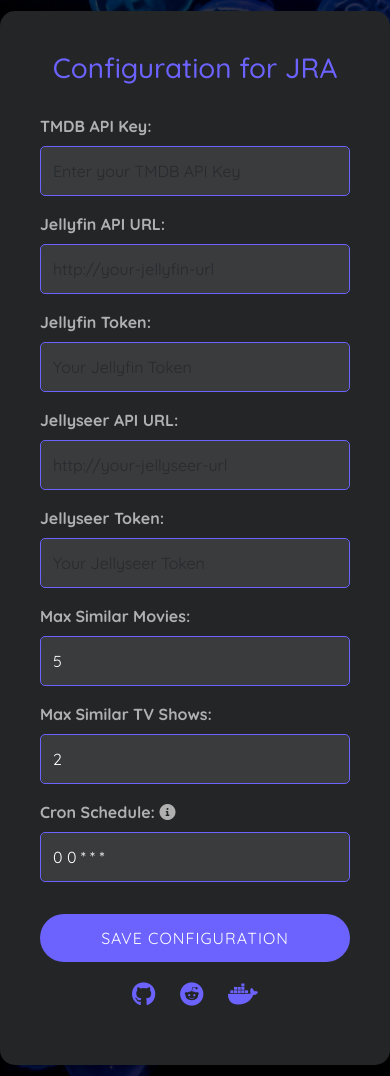
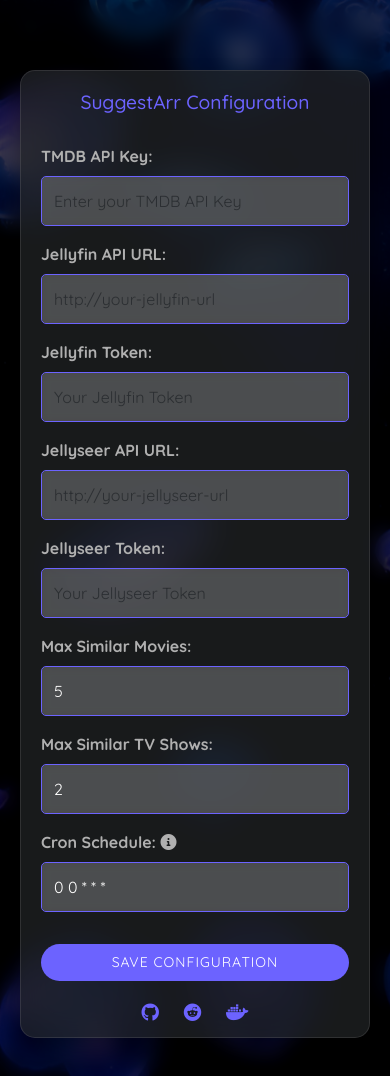
Before and after one commit to giuseppe99barchetta/SuggestArr, a Flask app: page / in a window 390 px wide. Run offline with Flask 3, Linux system fonts and the light colour scheme; some libraries are stand-ins or nearby versions.

Commit message:
Slightly improved front-end interface

```diff
--- a/static/css/style.css
+++ b/static/css/style.css
@@ -3,49 +3,77 @@
     --secondary-color: #7B72FF;
     --background-overlay: rgba(0, 0, 0, 0.7);
     --text-color: #ffffff;
-    --input-bg: rgba(255, 255, 255, 0.1);
-    --input-bg-focus: rgba(255, 255, 255, 0.2);
+    --input-bg: rgba(255, 255, 255, 0.2); /* More glassy background for inputs */
+    --input-bg-focus: rgba(255, 255, 255, 0.3);
+    --border-radius: 15px;
+}
+
+html, body {
+    height: 100%;
+    margin: 0;
+    padding: 0;
+    overflow-x: hidden;
+    font-family: 'Quicksand', sans-serif;
+    scroll-behavior: smooth; /* Smooth scrolling effect */
 }
 
 body {
-    font-family: 'Quicksand', sans-serif;
     background: url('../images/background.jpg') no-repeat center center fixed;
     background-size: cover;
-    height: 100vh;
-    margin: 0;
+    position: relative;
+    padding: 20px;
     display: flex;
-    align-items: center;
     justify-content: center;
-    position: relative;
+    align-items: flex-start; /* Align content towards the top */
+    min-height: 100vh;
 }
 
-/* Overlay */
 body::before {
     content: '';
-    position: absolute;
+    position: fixed;
     top: 0;
     left: 0;
     width: 100%;
     height: 100%;
     background: var(--background-overlay);
     z-index: 1;
+    backdrop-filter: blur(10px); /* Adds a glassy blur effect */
 }
 
 .form-card {
     position: relative;
     z-index: 2;
-    background: #232527;
+    background: rgba(35, 37, 39, 0.7); /* Semi-transparent glass-like effect */
     padding: 40px;
-    border-radius: 15px;
-    box-shadow: 0px 10px 30px rgba(0, 0, 0, 0.3);
+    border-radius: var(--border-radius);
+    box-shadow: 0px 15px 25px rgba(0, 0, 0, 0.4);
     max-width: 500px;
     width: 100%;
     color: var(--text-color);
+    backdrop-filter: blur(15px); /* Glassmorphism blur */
+    border: 1px solid rgba(255, 255, 255, 0.1);
+    animation: fadeInUp 1s ease-in-out; /* Subtle animation */
+    margin-top: 50px; /* Space at the top */
+    overflow-y: auto; /* Allow scrolling within the form if needed */
+    max-height: 85vh; /* Ensure it doesn't occupy the entire viewport */
+}
+
+@keyframes fadeInUp {
+    0% {
+        opacity: 0;
+        transform: translateY(50px);
+    }
+    100% {
+        opacity: 1;
+        transform: translateY(0);
+    }
 }
 
 h1 {
     color: var(--primary-color);
     margin-bottom: 30px;
+    font-size: 1.8rem;
+    text-align: center;
 }
 
 .form-control {
@@ -55,6 +83,7 @@ h1 {
     padding: 12px;
     color: var(--text-color);
     transition: all 0.3s ease;
+    backdrop-filter: blur(5px);
 }
 
 .form-control:focus {
@@ -65,6 +94,7 @@ h1 {
 label {
     font-weight: 700;
     margin-bottom: 8px;
+    color: #b0b0b0;
 }
 
 .btn-primary {
@@ -84,34 +114,31 @@ label {
     box-shadow: 0px 5px 15px rgba(108, 99, 255, 0.3);
     transform: translateY(-3px);
 }
+
 .mb-3 {
     margin-bottom: 20px;
-}
-
-label {
-    color: #b0b0b0;
 }
 
 input::placeholder {
     color: #d9d9d9;
 }
 
+/* Toast */
 .toast {
     position: fixed;
-    top: 20px; /* Posiziona il toast in alto */
-    right: 20px; /* Mantieni il toast a destra */
-    background-color: #6C63FF; /* Colore di sfondo */
-    color: white; /* Colore del testo */
+    top: 20px;
+    right: 20px;
+    background-color: var(--primary-color);
+    color: white;
     padding: 15px;
     border-radius: 5px;
     box-shadow: 0 0 10px rgba(0, 0, 0, 0.3);
-    z-index: 1000; /* Assicurati che sia sopra gli altri elementi */
-    display: none; /* Inizialmente nascosto */
+    z-index: 1000;
+    display: none;
 }
 
 .text-muted {
-    --bs-text-opacity: 1;
-    color: rgb(163 163 163 / 75%) !important;
+    color: rgba(163, 163, 163, 0.75) !important;
 }
 
 /* Footer Links */
@@ -122,16 +149,60 @@ input::placeholder {
 }
 
 .footer a {
-    color: #6C63FF;
+    color: var(--primary-color);
     text-decoration: none;
     font-weight: bold;
     margin: 0 10px;
+    transition: color 0.3s ease;
 }
 
 .footer a:hover {
-    color: #7B72FF;
+    color: var(--secondary-color);
 }
 
 .footer i {
-    font-size: 24px; /* Dimensione icone */
+    font-size: 24px;
 }
+
+/* Responsive Design */
+@media (max-width: 768px) {
+    .form-card {
+        padding: 30px;
+        max-width: 90%;
+        height: auto;
+        max-height: 90vh;
+    }
+
+    h1 {
+        font-size: 1.5rem;
+    }
+
+    .btn-primary {
+        padding: 10px 16px;
+        font-size: 14px;
+    }
+
+    .footer i {
+        font-size: 20px;
+    }
+}
+
+@media (max-width: 480px) {
+    .form-card {
+        padding: 20px;
+        max-width: 100%;
+    }
+
+    h1 {
+        font-size: 1.2rem;
+    }
+
+    .btn-primary {
+        padding: 8px 14px;
+        font-size: 14px;
+    }
+
+    .footer i {
+        font-size: 18px;
+    }
+}
--- a/templates/config.html
+++ b/templates/config.html
@@ -3,7 +3,7 @@
 <head>
     <meta charset="UTF-8">
     <meta name="viewport" content="width=device-width, initial-scale=1.0">
-    <title>Configure JRA</title>
+    <title>SuggestArr</title>
     <!-- Google Fonts: Quicksand -->
     <link href="https://fonts.googleapis.com/css2?family=Quicksand:wght@400;500;600;700&display=swap" rel="stylesheet">
     <!-- Bootstrap CSS -->
@@ -18,7 +18,7 @@
     <div id="toast-config" class="toast"></div>
 
     <div class="form-card">
-        <h1 class="text-center">Configuration for JRA</h1>
+        <h1 class="text-center">SuggestArr Configuration</h1>
         <form method="POST" class="mt-4">
             <div class="mb-3">
                 <label for="TMDB_API_KEY" class="form-label">TMDB API Key:</label>
@@ -40,13 +40,15 @@
                 <label for="JELLYSEER_TOKEN" class="form-label">Jellyseer Token:</label>
                 <input type="text" class="form-control" id="JELLYSEER_TOKEN" name="JELLYSEER_TOKEN" value="{{ config.JELLYSEER_TOKEN }}" placeholder="Your Jellyseer Token">
             </div>
-            <div class="mb-3">
-                <label for="MAX_SIMILAR_MOVIE" class="form-label">Max Similar Movies:</label>
-                <input type="number" class="form-control" id="MAX_SIMILAR_MOVIE" name="MAX_SIMILAR_MOVIE" value="{{ config.MAX_SIMILAR_MOVIE }}" min="1" max="20" placeholder="Enter max similar movies">
-            </div>
-            <div class="mb-3">
-                <label for="MAX_SIMILAR_TV" class="form-label">Max Similar TV Shows:</label>
-                <input type="number" class="form-control" id="MAX_SIMILAR_TV" name="MAX_SIMILAR_TV" value="{{ config.MAX_SIMILAR_TV }}" min="1" max="20" placeholder="Enter max similar TV shows">
+            <div class="row">
+                <div class="col-md-6 mb-3">
+                    <label for="MAX_SIMILAR_MOVIE" class="form-label">Max Similar Movies:</label>
+                    <input type="number" class="form-control" id="MAX_SIMILAR_MOVIE" name="MAX_SIMILAR_MOVIE" value="{{ config.MAX_SIMILAR_MOVIE }}" min="1" max="20" placeholder="Enter max similar movies">
+                </div>
+                <div class="col-md-6 mb-3">
+                    <label for="MAX_SIMILAR_TV" class="form-label">Max Similar TV Shows:</label>
+                    <input type="number" class="form-control" id="MAX_SIMILAR_TV" name="MAX_SIMILAR_TV" value="{{ config.MAX_SIMILAR_TV }}" min="1" max="20" placeholder="Enter max similar TV shows">
+                </div>
             </div>
             <div class="mb-3">
                 <label for="CRON_TIMES" class="form-label">
@@ -68,7 +70,7 @@
         <!-- Footer Links -->
         <div class="footer">
             <p>
-                <a href="https://github.com/giuseppe99barchetta/jellyseer_request_automation" target="_blank">
+                <a href="https://github.com/giuseppe99barchetta/SuggestArr" target="_blank">
                     <i class="fab fa-github"></i>
                 </a>
                 <a href="https://www.reddit.com/r/selfhosted/comments/1g3dn1t/automate_media_recommendations_and_downloads_with/" target="_blank">
```
